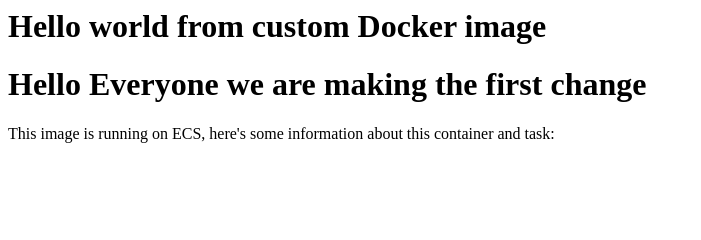
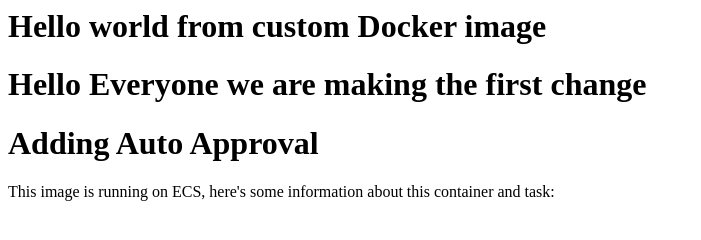
Before and after one commit to pmjlearninggit/AWSprotontest, a plain HTML site: page public-html/index.html in a window 1280 px wide. Shown: the whole page, without its empty margins (0-701 px from the left). Drawn offline with Linux system fonts and the light colour scheme.

Commit message:
Update index.html

```diff
--- a/public-html/index.html
+++ b/public-html/index.html
@@ -2,4 +2,6 @@
 
 <h1>Hello Everyone we are making the first change</h1>
 
+<h1>Adding Auto Approval</h1>
+
 <p>This image is running on ECS, here's some information about this container and task:</p>
```
